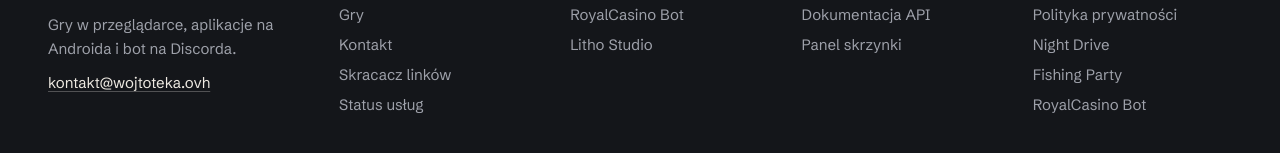
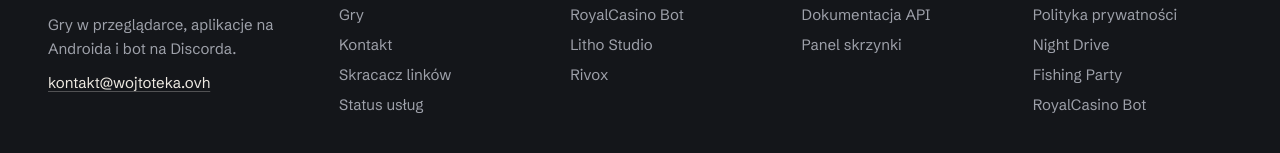
Before and after one commit to wojtoteka/Wojtoteka-page, a Next.js app: page /status in a window 1280 px wide. Shown: the part 583-736 px from the top of the page. Built offline with nearby package versions, Linux system fonts and the light colour scheme; no server answers; the database is empty; a web font is replaced by a local one.

Commit message:
Dodanie linku do Rivox w sekcji "Projekty" w stopce

```diff
--- a/components/site/SiteFooter.tsx
+++ b/components/site/SiteFooter.tsx
@@ -30,6 +30,7 @@
                     <ul role="list">
                         <li><Link href="/RoyalCasinoBot">RoyalCasino Bot</Link></li>
                         <li><Link href="/inne/litho">Litho Studio</Link></li>
+                        <li><a href="https://rivox.wojtoteka.ovh/">Rivox</a></li>
                     </ul>
                 </nav>
 
```
